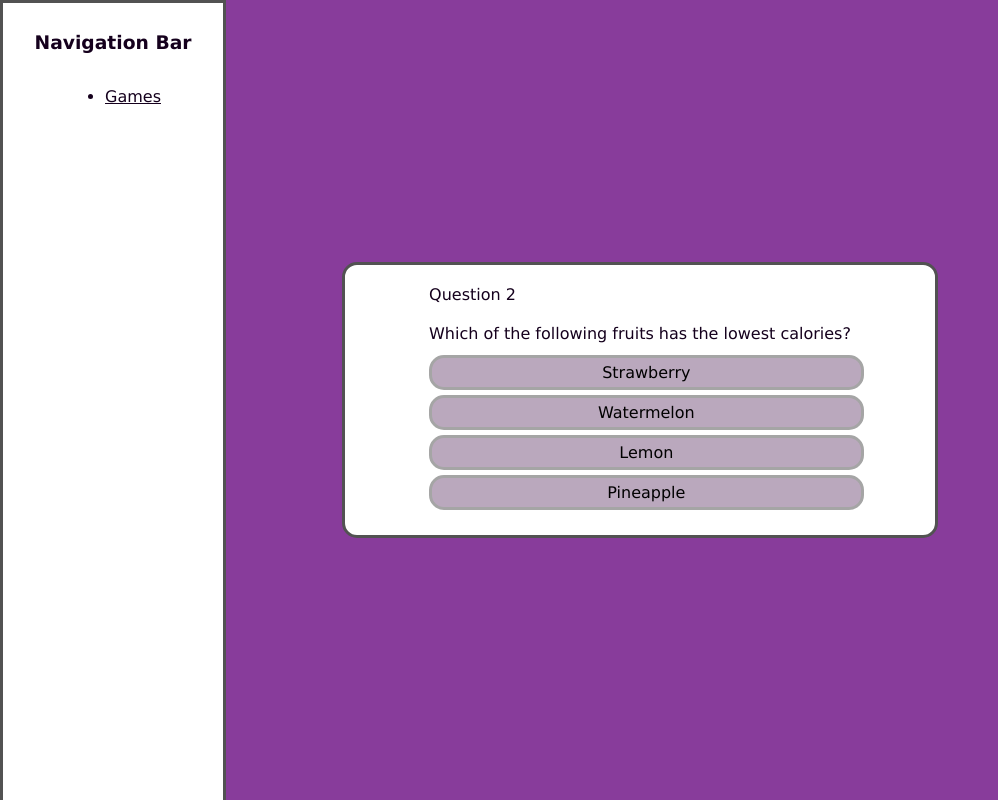
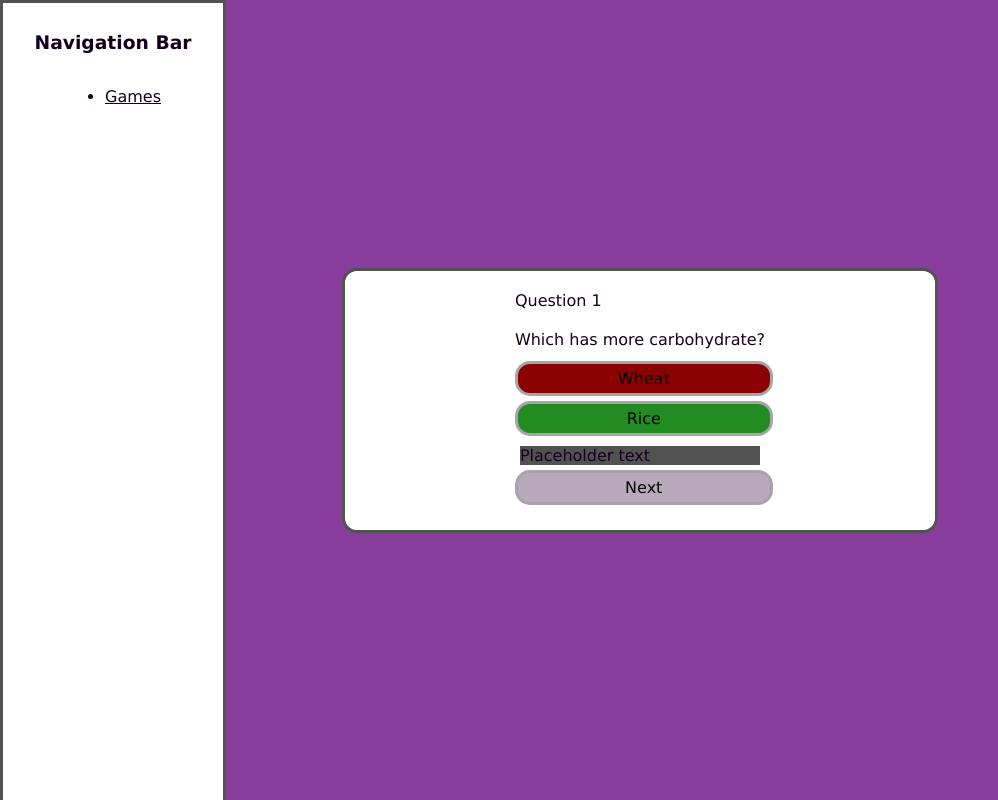
Before and after one commit to std-runtime-error/senior-project-nutrition, a React (Create React App) app: page /simplequiz in a window 1280 px wide. Both pictures are taken after a click on the button "Wheat". Shown: the whole page, without its empty margins (0-998 px from the left). Built offline with nearby package versions, Linux system fonts and the light colour scheme.

Commit message:
buttons change color for wrong/correct. next button added. placeholder for answer explanations added

```diff
--- a/src/index.css
+++ b/src/index.css
@@ -81,6 +81,19 @@ button {
   margin-bottom: 5px;
 }
 
+.correct-answer {
+background-color:forestgreen;
+}
+
+.wrong-answer {
+  background-color:darkred;
+}
+
+.answer-explanation {
+    background-color:#525252;
+    margin: 5px;
+}
+
 .NavigationBar {
   position: fixed;
   left: 0;
--- a/src/pages/SimpleQuiz.jsx
+++ b/src/pages/SimpleQuiz.jsx
@@ -2,9 +2,9 @@ import React, { useState } from 'react';
 import { Link } from "react-router-dom";
 
 export default function SimpleQuiz() {
-	//Generates random int from min to max (inclusive).
+	//Generates random int from min to max (exclusive).
 	//Probably shouldn't hardcode the default parameter as 8
-	function getRandNumInRange(min = 0, max = 8) {
+	function getRandNumInRange(min = 0, max = 9) {
 		let x = Math.floor(Math.random() * (max - min) + min);
 		return x;
 	  }
@@ -31,6 +31,7 @@ export default function SimpleQuiz() {
 				{answer: 'Energy drink', checkCorrect: false}, //91.2mg
 				{answer: 'Coffee', checkCorrect: true}, //94.8mg
 			],
+			explanation: 'Placeholder text',
 		},
 
 		{
@@ -41,6 +42,8 @@ export default function SimpleQuiz() {
 				{answer: 'Fat', checkCorrect: false},
 				{answer: 'Sodium', checkCorrect: false},
 			],
+			explanation: 'Placeholder text',
+
 		},
 
 		{
@@ -49,6 +52,8 @@ export default function SimpleQuiz() {
 				{answer: 'Egg', checkCorrect: false},
 				{answer: 'Mayonnaise', checkCorrect: true},
 			],
+			explanation: 'Placeholder text',
+
 		},
 
 		{
@@ -59,6 +64,8 @@ export default function SimpleQuiz() {
 				{answer: 'Alligator', checkCorrect: true}, //46g
 				{answer: 'Duck', checkCorrect: false}, //19g
 			],
+			explanation: 'Placeholder text',
+
 		},
 
 		{
@@ -69,6 +76,8 @@ export default function SimpleQuiz() {
 				{answer: 'Lemon', checkCorrect: false}, //28.9kcal
 				{answer: 'Pineapple', checkCorrect: false}, //50kcal
 			],
+			explanation: 'Placeholder text',
+
 		},
 
 		{
@@ -79,6 +88,8 @@ export default function SimpleQuiz() {
 				{answer: 'Coke has more calcisum', checkCorrect: true},
 				{answer: 'Diet coke has more sodium', checkCorrect: false},
 			],
+			explanation: 'Placeholder text',
+
 		},
 
 		{
@@ -87,6 +98,8 @@ export default function SimpleQuiz() {
 				{answer: 'Broccoli', checkCorrect: false},
 				{answer: 'Brussel sprout', checkCorrect: true},
 			],
+			explanation: 'Placeholder text',
+
 		},
 
 		{
@@ -95,6 +108,8 @@ export default function SimpleQuiz() {
 				{answer: 'Wheat', checkCorrect: false},
 				{answer: 'Rice', checkCorrect: true},
 			],
+			explanation: 'Placeholder text',
+
 		},
 
 		{
@@ -105,6 +120,8 @@ export default function SimpleQuiz() {
 				{answer: 'Anchoby', checkCorrect: true},
 				{answer: 'Cheese', checkCorrect: false},
 			],
+			explanation: 'Placeholder text',
+
 		},
 	];
 	const [questionNumber, setQuestionNumber] = useState(0);
@@ -112,15 +129,22 @@ export default function SimpleQuiz() {
 	const [usedQuestions, setUsedQuestions] = useState([currentQuestion.valueOf]);
 	const [showScore, setShowScore] = useState(false);
 	const [score, setScore] = useState(0);
+	const [showAnswer, setShowAnswer] = useState(false);
 
 	const handleAnswerOptionClick = (checkCorrect) => {
 		if (checkCorrect) {
 			setScore(score + 1);
 		}
+		setShowAnswer(true)
+	};
+
+	const nextQuestion = () => {
+
 		const nextQuestion = getRandomQuestion();
 		if (nextQuestion < quiz.length) {
 			setQuestionNumber(questionNumber+1);
 			setCurrentQuestion(nextQuestion);
+			setShowAnswer(false);
 		} else {
 			setShowScore(true);
 		}
@@ -145,11 +169,30 @@ export default function SimpleQuiz() {
 					</div>
 					<div className='answer-section'>
 						{quiz[currentQuestion].answerList.map((answerOption) => (
-							<button onClick={() => handleAnswerOptionClick(answerOption.checkCorrect)}>{answerOption.answer}</button>
-						))}
+							<button
+							className = {`${
+								showAnswer
+								  ? answerOption.checkCorrect
+									? 'correct-answer'
+									: 'wrong-answer'
+								  : ''
+							  }`}
+							onClick={() => handleAnswerOptionClick(answerOption.checkCorrect)}>{answerOption.answer}</button>
+						)
+						)
+					}
+					{showAnswer &&
+						(<div>
+							<div className='answer-explanation'>
+							{quiz[currentQuestion].explanation}
+							</div>
+							<button onClick={() => nextQuestion()}>Next
+							</button>
+						</div>)
+					}
 					</div>
 				</div>
-			)}
+				)}
 		</div>
 	);
 }
```
